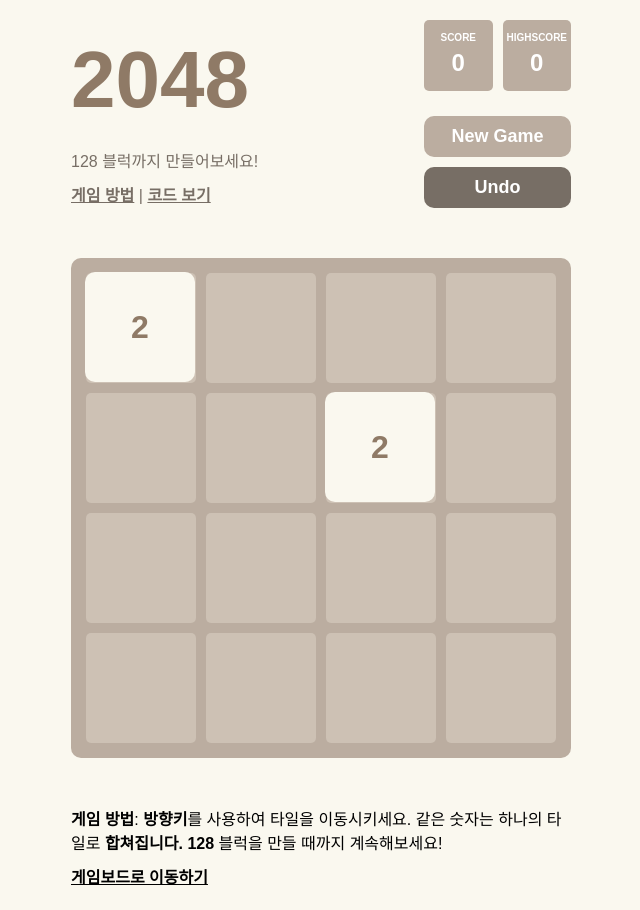
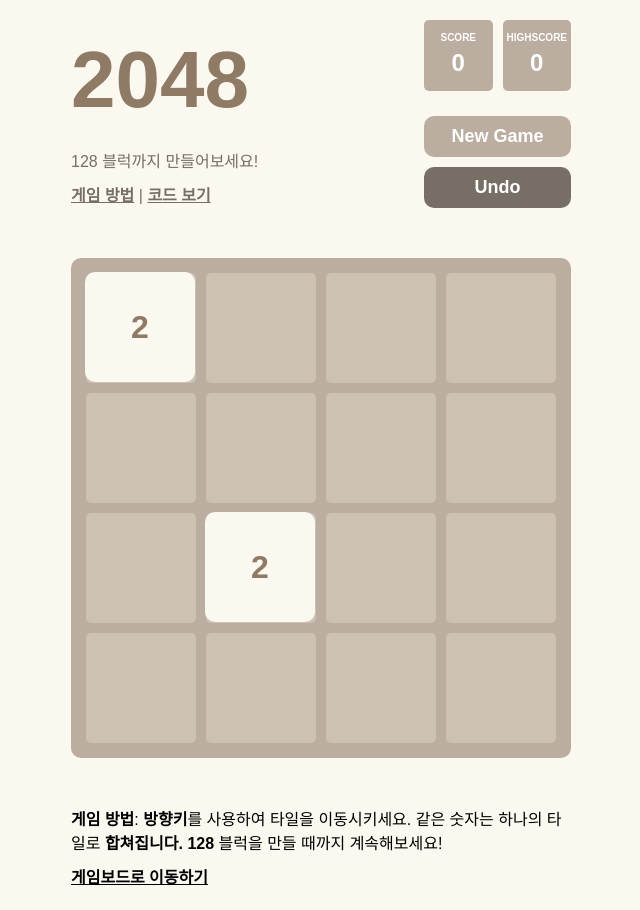
Before and after one commit to Yeonu-Kim/2048_game, a React (Vite) app: page / in a window 1280 px wide. Shown: the whole page, without its empty margins (319-959 px from the left). Built offline with nearby package versions, Linux system fonts and the light colour scheme.

Commit message:
[feat] 셀 이동 애니메이션 구현

```diff
--- a/src/components/game/Board.tsx
+++ b/src/components/game/Board.tsx
@@ -1,17 +1,23 @@
 import styled from 'styled-components';
 
-import type { Cells } from '../../entities/gameType.ts';
+import type { Cells, CellType } from '../../entities/gameType.ts';
 import { GameOverStatus } from '../../entities/gameType.ts';
 import { Cell } from './Cell';
 import { GameOverModal } from './GameOver.tsx';
 
 type BoardProps = {
   cells: Cells;
+  mergedCells: CellType[];
   gameOver: GameOverStatus;
   checkInit: () => void;
 };
 
-export const Board = ({ cells, gameOver, checkInit }: BoardProps) => {
+export const Board = ({
+  cells,
+  mergedCells,
+  gameOver,
+  checkInit,
+}: BoardProps) => {
   const totalCellsCount = 16;
 
   const renderBackgroundCell = () => {
@@ -21,26 +27,66 @@ export const Board = ({ cells, gameOver, checkInit }: BoardProps) => {
   };
 
   const renderCells = () => {
-    return cells.map((cellRow, rowIndex) =>
-      cellRow.map((cell, colIndex) => {
-        if (cell === null) {
+    // 의문점: 왜 이차원 배열 상태에서 각 열마다 렌더링하면 상하 이동 시 애니메이션이 안 먹을까
+    // 일차원 배열로 변환해서 진행함.
+    const flattenedCells = cells.flat();
+    return flattenedCells.map((cell, index) => {
+      if (cell === null) {
+        return null;
+      }
+
+      const colIndex = Math.floor(index / 4);
+      const rowIndex = index % 4;
+
+      return (
+        <Cell key={cell.id} left={rowIndex} top={colIndex} value={cell.value} />
+      );
+    });
+  };
+
+  const renderMergedCells = () => {
+    const flattenedCells = cells.flat();
+
+    return mergedCells
+      .filter((mergedCell) => mergedCell !== null)
+      .map((mergedCell) => {
+        // mergeToId를 사용하여 이동할 대상이 되는 셀의 위치 찾기
+        const originalCellIndex = flattenedCells.findIndex(
+          (cell) => cell?.id === mergedCell.mergedToId,
+        );
+
+        if (originalCellIndex === -1) {
           return null;
         }
+
+        const colIndex = Math.floor(originalCellIndex / 4);
+        const rowIndex = originalCellIndex % 4;
+
         return (
           <Cell
-            key={cell.id}
-            position={[rowIndex, colIndex]}
-            value={cell.value}
+            key={mergedCell.id}
+            left={rowIndex}
+            top={colIndex}
+            value={mergedCell.value}
           />
         );
-      }),
-    );
+      });
+  };
+
+  const renderAllCells = () => {
+    // 셀을 하나의 JSX 배열로 묶어서 전달
+    const regularCells = renderCells();
+    const mergedCellsRender = renderMergedCells();
+
+    const allCells = [...regularCells, ...mergedCellsRender];
+
+    return allCells;
   };
 
   return (
     <GameBoardLayout id="gameboard">
       {renderBackgroundCell()}
-      {renderCells()}
+      {renderAllCells()}
       {gameOver === GameOverStatus.SUCCESS && (
         <GameOverModal checkInit={checkInit} isWon />
       )}
--- a/src/components/game/Cell.tsx
+++ b/src/components/game/Cell.tsx
@@ -1,60 +1,53 @@
-import styled, { keyframes } from 'styled-components';
+import styled from 'styled-components';
 
 type CellProps = {
-  position: number[];
   value: number | null;
-};
-
-type StyledCellProps = {
   left: number;
   top: number;
 };
 
-export const Cell = ({ position, value }: CellProps) => {
-  const top = position[0] ?? 0;
-  const left = position[1] ?? 0;
-
+export const Cell = ({ left, top, value }: CellProps) => {
   const getCell = () => {
     switch (value) {
       case 2:
         return (
-          <Cell2 left={left} top={top}>
+          <Cell2 left={left} top={top} value={value}>
             {value}
           </Cell2>
         );
       case 4:
         return (
-          <Cell4 left={left} top={top}>
+          <Cell4 left={left} top={top} value={value}>
             {value}
           </Cell4>
         );
       case 8:
         return (
-          <Cell8 left={left} top={top}>
+          <Cell8 left={left} top={top} value={value}>
             {value}
           </Cell8>
         );
       case 16:
         return (
-          <Cell16 left={left} top={top}>
+          <Cell16 left={left} top={top} value={value}>
             {value}
           </Cell16>
         );
       case 32:
         return (
-          <Cell32 left={left} top={top}>
+          <Cell32 left={left} top={top} value={value}>
             {value}
           </Cell32>
         );
       case 64:
         return (
-          <Cell64 left={left} top={top}>
+          <Cell64 left={left} top={top} value={value}>
             {value}
           </Cell64>
         );
       case 128:
         return (
-          <Cell128 left={left} top={top}>
+          <Cell128 left={left} top={top} value={value}>
             {value}
           </Cell128>
         );
@@ -66,18 +59,7 @@ export const Cell = ({ position, value }: CellProps) => {
   return <>{getCell()}</>;
 };
 
-const show = keyframes`
-  0% {
-    opacity: 0.5;
-    transform: scale(0);
-  }
-  100% {
-    opacity: 1;
-    transform: scale(1);
-  }
-`;
-
-const StyledCell = styled.div<StyledCellProps>`
+const StyledCell = styled.div<CellProps>`
   display: flex;
   align-items: center;
   justify-content: center;
@@ -85,8 +67,8 @@ const StyledCell = styled.div<StyledCellProps>`
   top: 0;
   left: 0;
   transform: translate(
-    ${({ theme, top }) => `${(theme.pixel.cellSize + 1) * top}rem`},
-    ${({ theme, left }) => `${(theme.pixel.cellSize + 1) * left}rem`}
+    ${({ theme, left }) => `${(theme.pixel.cellSize + 1) * left}rem`},
+    ${({ theme, top }) => `${(theme.pixel.cellSize + 1) * top}rem`}
   );
   width: calc(${({ theme }) => theme.pixel.cellSize}rem);
   height: calc(${({ theme }) => theme.pixel.cellSize}rem);
@@ -95,9 +77,8 @@ const StyledCell = styled.div<StyledCellProps>`
   font-size: 3.2rem;
   font-weight: bold;
   color: ${({ theme }) => theme.color.secondaryDark};
-  transition-property: left, top, transform;
-  transition-duration: 200ms, 200ms, 100ms;
-  animation: ${show} 200ms ease-in-out;
+  transition: all 200ms ease-out;
+  z-index: ${({ value }) => `${value ?? 0}`};
 `;
 
 const Cell2 = styled(StyledCell)`
--- a/src/components/game/Game.tsx
+++ b/src/components/game/Game.tsx
@@ -9,6 +9,7 @@ import { Board } from './Board.tsx';
 export const Game = () => {
   const {
     cells,
+    mergedCells,
     score,
     highScore,
     history,
@@ -72,7 +73,12 @@ export const Game = () => {
         checkUndo={checkUndo}
         checkInit={checkInit}
       />
-      <Board cells={cells} gameOver={gameOver} checkInit={checkInit} />
+      <Board
+        cells={cells}
+        mergedCells={mergedCells}
+        gameOver={gameOver}
+        checkInit={checkInit}
+      />
     </>
   );
 };
--- a/src/entities/gameType.ts
+++ b/src/entities/gameType.ts
@@ -1,7 +1,7 @@
 export type CellType = {
   id: string;
   value: number;
-  merged: boolean;
+  mergedToId: string | null;
 } | null;
 export type Cells = CellType[][];
 export type History = { cells: Cells; score: number };
--- a/src/hooks/useGame.tsx
+++ b/src/hooks/useGame.tsx
@@ -2,6 +2,7 @@ import { useCallback, useState } from 'react';
 
 import type {
   Cells,
+  CellType,
   Direction,
   History,
   HistoryList,
@@ -29,6 +30,7 @@ export const useGame = () => {
       .fill(null)
       .map(() => Array<null>(4).fill(null)),
   );
+  const [mergedCells, setMergedCells] = useState<CellType[]>([]);
   const [history, setHistory] = useState<HistoryList>([]);
   const [score, setScore] = useState(0);
   const [highScore, setHighScore] = useState(0);
@@ -44,6 +46,7 @@ export const useGame = () => {
       const moveResult = moveCells(cells, direction);
 
       const movedCells = moveResult.result;
+      const newMergedCells = moveResult.mergedCells;
       const newIsMoved = moveResult.isMoved;
       const addScore = moveResult.addScore;
 
@@ -62,6 +65,7 @@ export const useGame = () => {
         }
 
         setCells(newCells);
+        setMergedCells(newMergedCells);
         saveCellsHistory({ cells: newCells, score: newScore });
         setScore(newScore);
         setHighScore(newHighScore);
@@ -101,7 +105,6 @@ export const useGame = () => {
       setCells(data.cells ?? initCells);
       setHistory(data.history ?? [{ cells: initCells, score: 0 }]);
     }
-
     setScore(data.score ?? 0);
     setHighScore(data.highScore ?? 0);
     setGameOver(data.gameOver ?? GameOverStatus.NONE);
@@ -128,6 +131,7 @@ export const useGame = () => {
 
   return {
     cells,
+    mergedCells,
     score,
     highScore,
     history,
--- a/src/utils/cellUtils.ts
+++ b/src/utils/cellUtils.ts
@@ -37,25 +37,38 @@ const generateCellId = () => Math.random().toString(36).slice(2, 11);
 const moveRowLeft = (row: CellType[]) => {
   const reduced = row.reduce(
     (
-      acc: { lastCell: CellType; result: CellType[]; addScore: number },
+      acc: {
+        lastCell: CellType;
+        result: CellType[];
+        mergedCells: CellType[];
+        addScore: number;
+      },
       cell,
     ) => {
       if (cell === null) {
         return acc;
       } else if (acc.lastCell === null) {
         return { ...acc, lastCell: cell };
-      } else if (acc.lastCell === cell) {
+      } else if (acc.lastCell.value === cell.value) {
+        const newCellId = generateCellId();
+        const newCell = {
+          id: newCellId,
+          value: cell.value * 2,
+          mergedToId: null,
+        };
+        const movedLastCell = {
+          ...acc.lastCell,
+          mergedToId: newCellId,
+        };
+        const movedCell = {
+          ...cell,
+          mergedToId: newCellId,
+        };
         return {
-          result: [
-            ...acc.result,
-            {
-              id: generateCellId(),
-              value: acc.lastCell.value * 2,
-              merged: true,
-            },
-          ],
+          result: [...acc.result, newCell],
+          mergedCells: [...acc.mergedCells, movedLastCell, movedCell],
           lastCell: null,
-          addScore: acc.addScore + acc.lastCell.value * 2,
+          addScore: acc.addScore + cell.value * 2,
         };
       } else {
         return {
@@ -65,7 +78,7 @@ const moveRowLeft = (row: CellType[]) => {
         };
       }
     },
-    { lastCell: null, result: [], addScore: 0 },
+    { lastCell: null, result: [], mergedCells: [], addScore: 0 },
   );
 
   const result = [...reduced.result, reduced.lastCell];
@@ -76,20 +89,26 @@ const moveRowLeft = (row: CellType[]) => {
 
   return {
     result: resultRow,
-    isMoved: row.some((cell, i) => cell !== resultRow[i]),
+    mergedCells: reduced.mergedCells,
+    isMoved: row.some((cell, i) =>
+      cell !== null ? cell.id !== resultRow[i]?.id : false,
+    ),
     addScore: reduced.addScore,
   };
 };
 
 const moveLeft = (rotatedCells: Cells) => {
   const movedRows = rotatedCells.map(moveRowLeft);
+
   const result = movedRows.map((movedRow) => movedRow.result);
+  const mergedCells = movedRows.flatMap((movedRow) => movedRow.mergedCells);
   const isMoved = movedRows.some((movedRow) => movedRow.isMoved);
   const addScore = movedRows.reduce(
     (acc, movedRow) => acc + movedRow.addScore,
     0,
   );
-  return { result, isMoved, addScore };
+
+  return { result, mergedCells, isMoved, addScore };
 };
 
 const rotateMapCounterClockwise = (prevCells: Cells, degree: RotateDegree) => {
@@ -104,10 +123,10 @@ const rotateMapCounterClockwise = (prevCells: Cells, degree: RotateDegree) => {
         ),
       );
     case 180:
-      return Array.from({ length: 4 }, (_, rowIndex) =>
+      return Array.from({ length: 4 }, (_, colIndex) =>
         Array.from(
           { length: 4 },
-          (__, colIndex) => prevCells[3 - rowIndex]?.[3 - colIndex] ?? null,
+          (__, rowIndex) => prevCells[3 - colIndex]?.[3 - rowIndex] ?? null,
         ),
       );
     case 270:
@@ -124,8 +143,10 @@ export const moveCells = (cells: Cells, direction: Direction) => {
   const [rotateDirection, revertDirection] = moveCellsByDirection(direction);
   const rotatedCells = rotateMapCounterClockwise(cells, rotateDirection);
   const moveResult = moveLeft(rotatedCells);
+
   return {
     result: rotateMapCounterClockwise(moveResult.result, revertDirection),
+    mergedCells: moveResult.mergedCells,
     isMoved: moveResult.isMoved,
     addScore: moveResult.addScore,
   };
@@ -160,10 +181,14 @@ export const addTwoRandomCells = (cells: Cells): Cells => {
     .sort(() => Math.random() - 0.5)
     .slice(0, 2);
 
-  const newCells: Cells = cells.map((row, i) =>
-    row.map((cell, j) =>
-      randomIndices.some(([x, y]) => x === i && y === j)
-        ? { id: generateCellId(), value: 2, merged: false }
+  const newCells: Cells = cells.map((row, colIndex) =>
+    row.map((cell, rowIndex) =>
+      randomIndices.some(([x, y]) => x === colIndex && y === rowIndex)
+        ? {
+            id: generateCellId(),
+            value: 2,
+            mergedToId: null,
+          }
         : cell,
     ),
   );
@@ -178,10 +203,14 @@ export const addOneRandomCell = (cells: Cells): Cells => {
     .sort(() => Math.random() - 0.5)
     .slice(0, 1);
 
-  const newCells: Cells = cells.map((row, i) =>
-    row.map((cell, j) =>
-      randomIndex.some(([x, y]) => x === i && y === j)
-        ? { id: generateCellId(), value: 2, merged: false }
+  const newCells: Cells = cells.map((row, colIndex) =>
+    row.map((cell, rowIndex) =>
+      randomIndex.some(([x, y]) => x === colIndex && y === rowIndex)
+        ? {
+            id: generateCellId(),
+            value: 2,
+            mergedToId: null,
+          }
         : cell,
     ),
   );
```
Also changed, not shown: src/utils/localStorageUtils.ts (+9 -5 lines).
